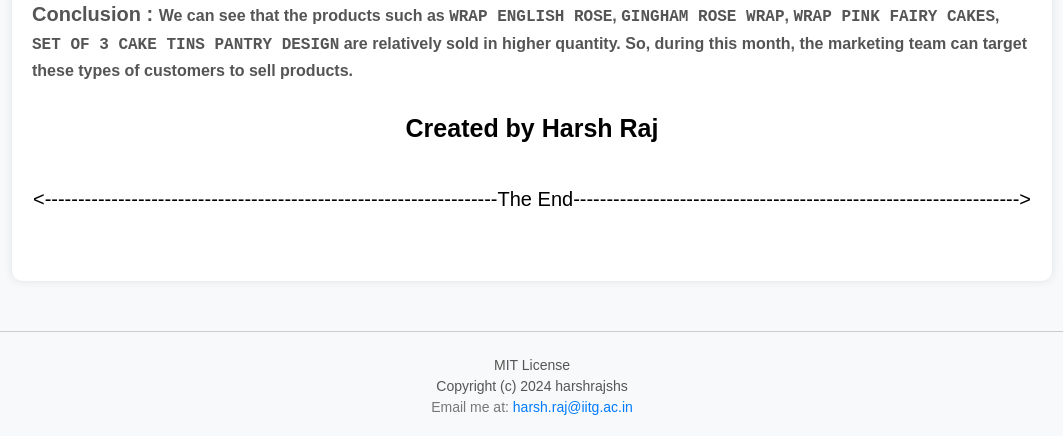
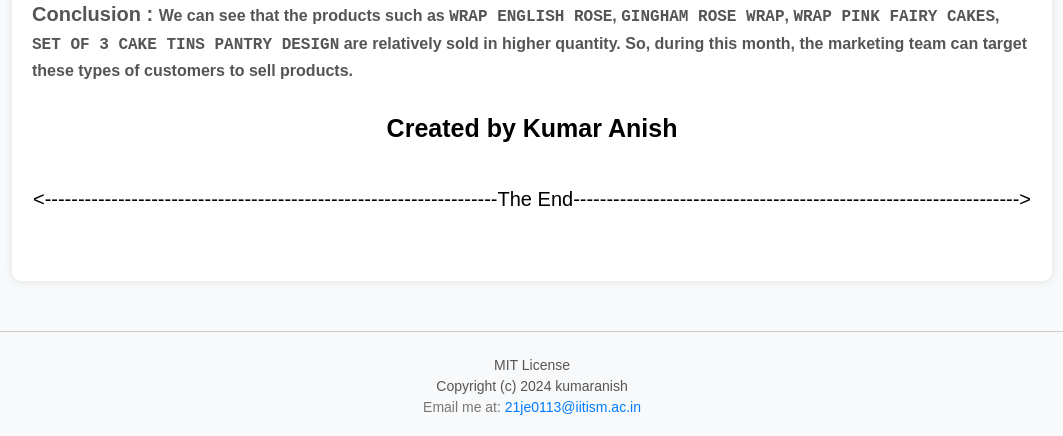
Before and after one commit to kumaranish123/Sales-Analyser, a plain HTML site: page index.html in a window 1280 px wide. Shown: the part 11380-11816 px from the top of the page, without its empty margins (108-1171 px from the left). Drawn offline with Linux system fonts and the light colour scheme.

Commit message:
Update index.html

```diff
--- a/index.html
+++ b/index.html
@@ -896,7 +896,7 @@
         </div>
 
         <div class="info">
-            <p style="font-size: 25px; color: black; text-align: center;"><bold><strong>Created by Harsh Raj</strong></bold></p>
+            <p style="font-size: 25px; color: black; text-align: center;"><bold><strong>Created by Kumar Anish</strong></bold></p>
             <p style="font-size: 20px; color: rgb(0, 0, 0); text-align: center; padding: 20px 0;">
                 <--------------------------------------------------------------------The End------------------------------------------------------------------->
             </p>
@@ -904,9 +904,9 @@
     </div>
     <div class="footer">
         <p>MIT License</p>
-        <p>Copyright (c) 2024 harshrajshs</p>
-        <p style="font-size: 14px; color: #777;">Email me at: <a href="mailto:harsh.raj@iitg.ac.in"
-                style="text-decoration: none; color: #007bff;">harsh.raj@iitg.ac.in</a><br></br>
+        <p>Copyright (c) 2024 kumaranish</p>
+        <p style="font-size: 14px; color: #777;">Email me at: <a href="mailto:21je0113@iitism.ac.in"
+                style="text-decoration: none; color: #007bff;">21je0113@iitism.ac.in</a><br></br>
                 </p>
     </div>
 </body>
```
